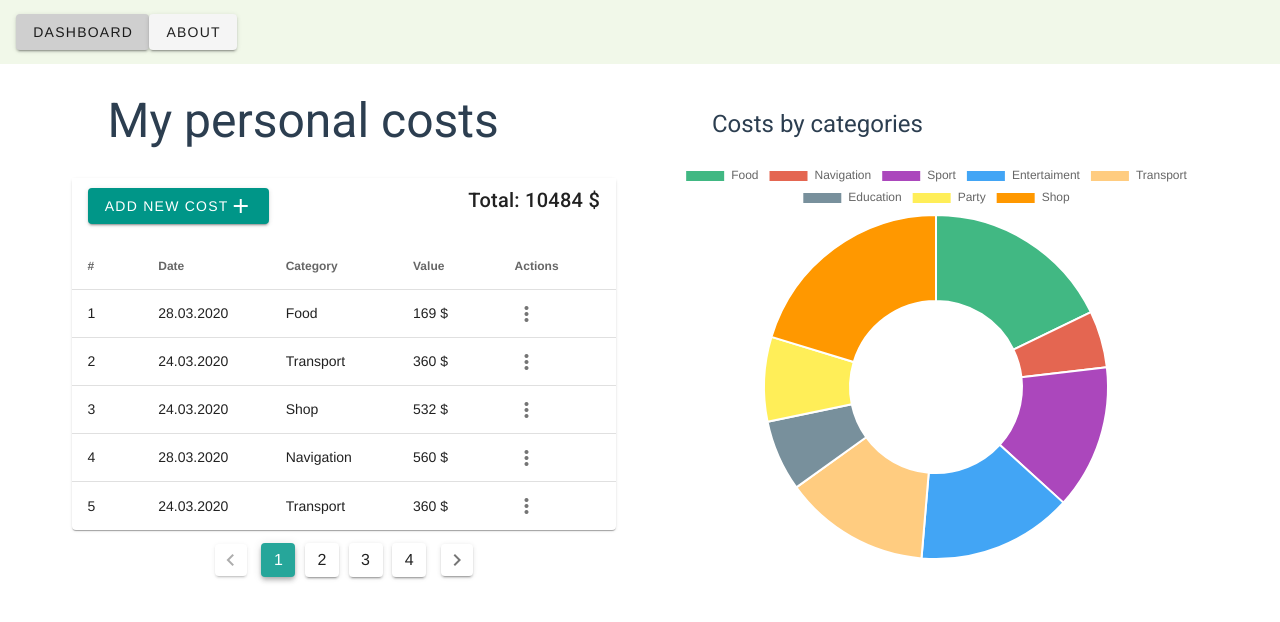
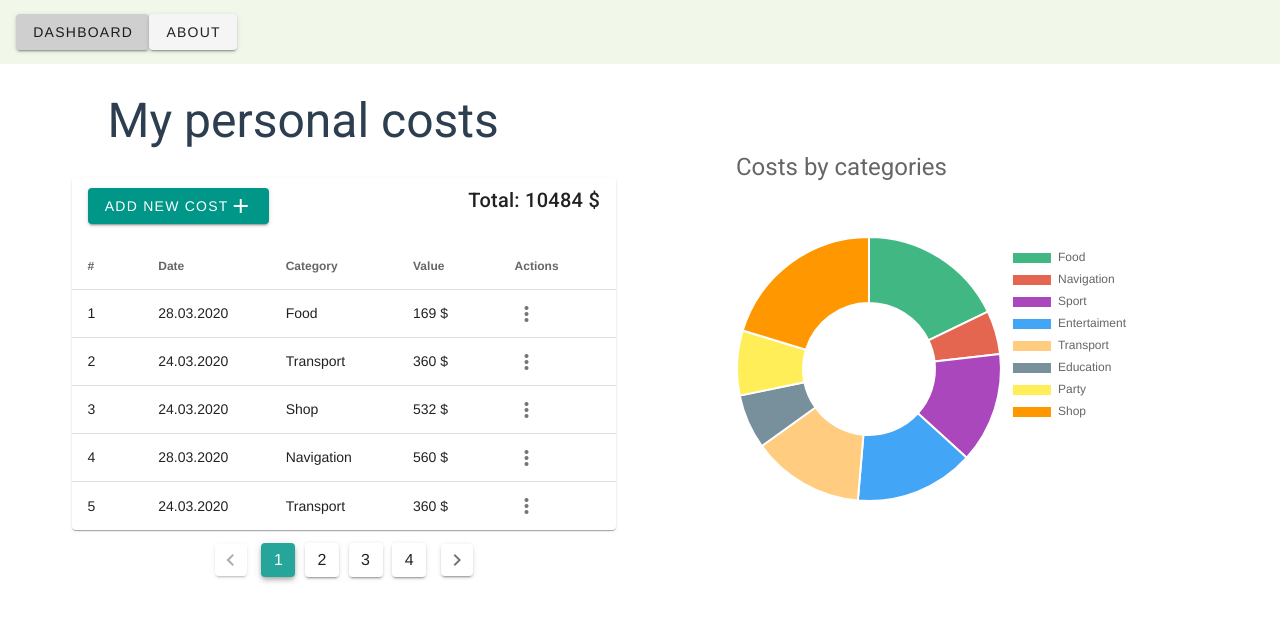
Before and after one commit to Victoria-Rozhkova/my-personal-costs, a Vue app: page / in a window 1280 px wide. Shown: the top 622 px of the page. Built offline with nearby package versions, Linux system fonts and the light colour scheme.

Commit message:
chart options

```diff
--- a/src/components/DoughnutChart.vue
+++ b/src/components/DoughnutChart.vue
@@ -1,6 +1,5 @@
 <template>
   <v-container>
-    <h2 class="text-h3 text-sm-h5 mt-5 mb-5 ml-12">Costs by categories</h2>
     <Doughnut
       :chart-options="chartOptions"
       :chart-data="chartData"
@@ -103,11 +102,27 @@ export default {
         ],
       },
       chartOptions: {
-        responsive: true,
+        responsive: false,
         maintainAspectRatio: false,
+        plugins: {
+          legend: {
+            display: true,
+            position: "right",
+          },
+          title: {
+            display: true,
+            text: "Costs by categories",
+            align: "start",
+            font: {
+              size: 24,
+              weight: 400,
+              lineHeight: 2,
+              family: "'Roboto','sans-serif'",
+            },
+          },
+        },
       },
     };
   },
-  computed: {},
 };
 </script>
--- a/src/views/Dashboard.vue
+++ b/src/views/Dashboard.vue
@@ -1,13 +1,13 @@
 <template>
   <v-container>
-    <v-row>
+    <v-row align="center">
       <v-col>
         <h1 class="text-h4 text-sm-h3 mt-5 mb-5 ml-12">My personal costs</h1>
         <Preloader v-if="isLoading" />
         <PaymentsDisplay v-else />
       </v-col>
-      <v-col>
-        <div :class="$style.chart">
+      <v-col class="d-flex justify-center">
+        <div>
           <DoughnutChart
             v-if="!isLoading"
             :categories="categoryList"
@@ -64,7 +64,4 @@ export default {
   gap: 15px;
   width: 400px;
 }
-.chart {
-  //
-}
 </style>
```
